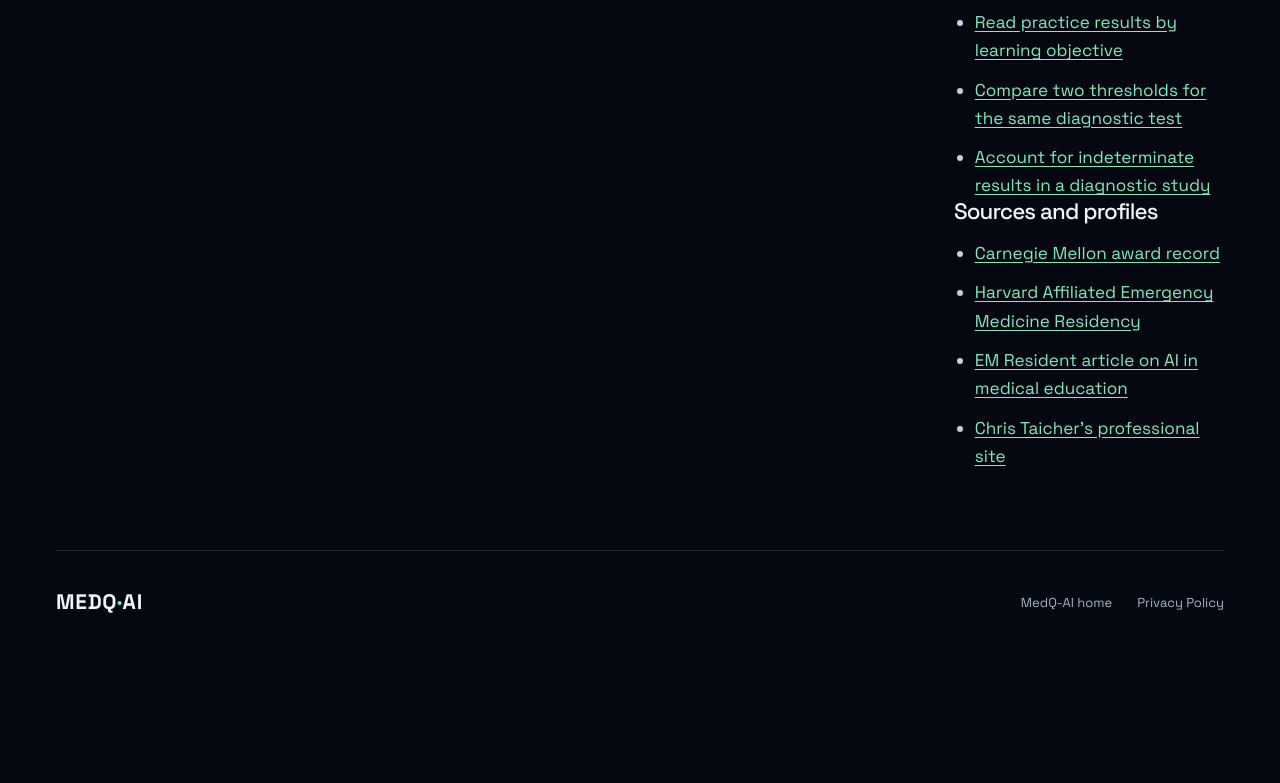
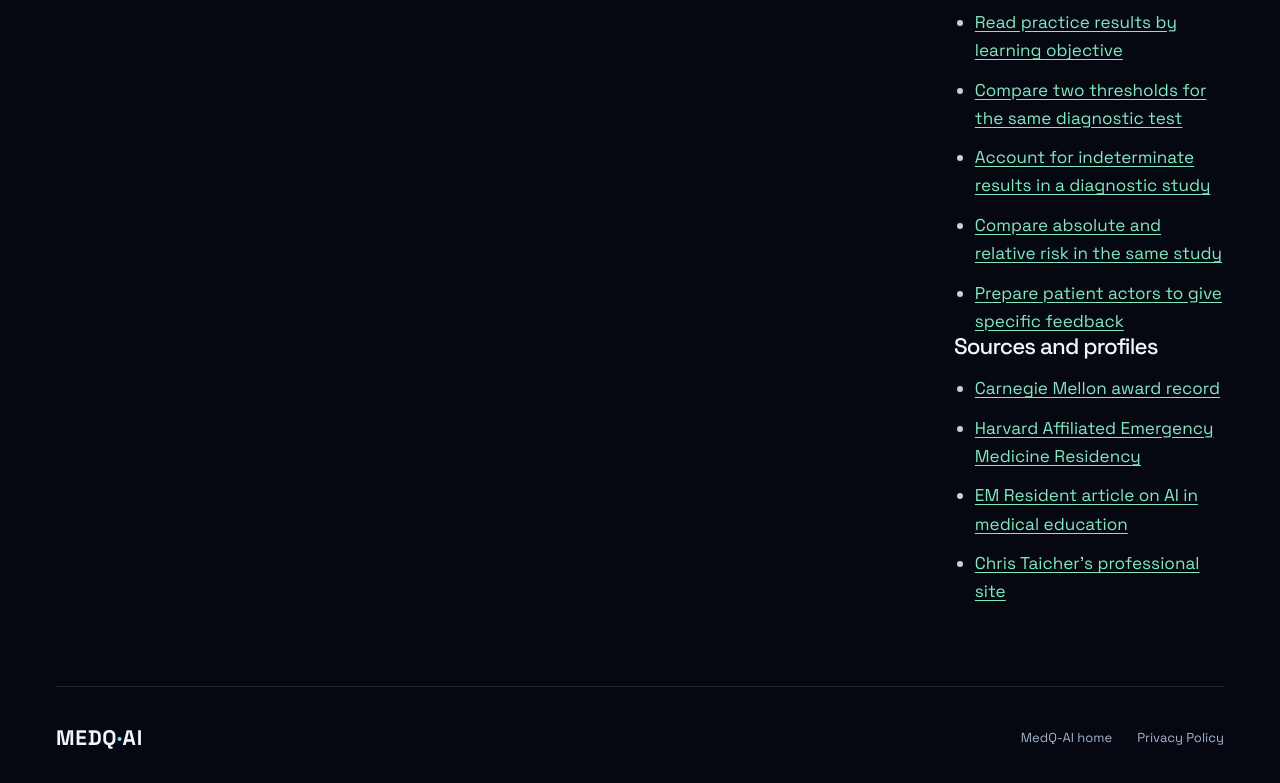
Before and after one commit to ctaicher/medq-ai-site, a plain HTML site: page founder/index.html in a window 1280 px wide. Shown: the part 2278-3061 px from the top of the page. Before the commit the page ends 2926 px from the top, so only its background shows below. Drawn offline with Linux system fonts and the light colour scheme.

Commit message:
Link new medical education resources from founder page

```diff
--- a/founder/index.html
+++ b/founder/index.html
@@ -69,6 +69,8 @@
           <li><a href="/study/read-results-by-learning-objective/">Read practice results by learning objective</a></li>
         <li><a href="/study/compare-test-thresholds/">Compare two thresholds for the same diagnostic test</a></li>
 <li><a href="/study/account-for-indeterminate-results/">Account for indeterminate results in a diagnostic study</a></li>
+<li><a href="/study/compare-absolute-and-relative-risk/">Compare absolute and relative risk in the same study</a></li>
+<li><a href="/study/prepare-patient-actor-feedback/">Prepare patient actors to give specific feedback</a></li>
 </ul><h2>Sources and profiles</h2>
         <ul>
           <li><a href="https://www.cmu.edu/swartz-center-for-entrepreneurship/resources-funding-and-talent/mcginnis-venture-competition/past-winners.html">Carnegie Mellon award record</a></li>
```
